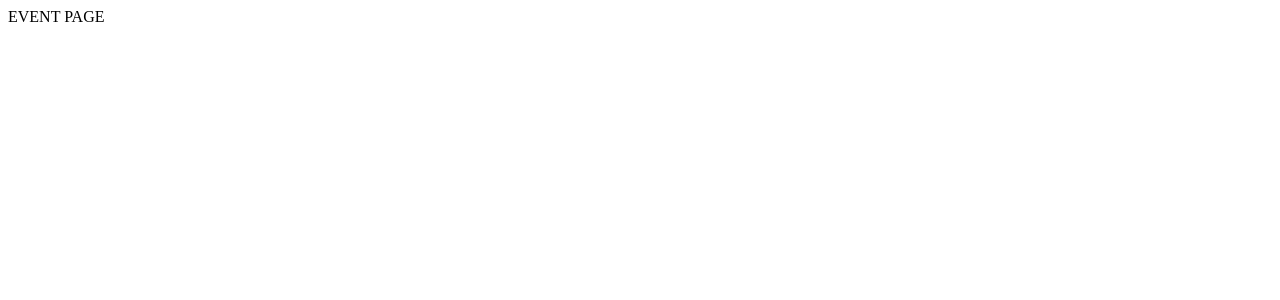
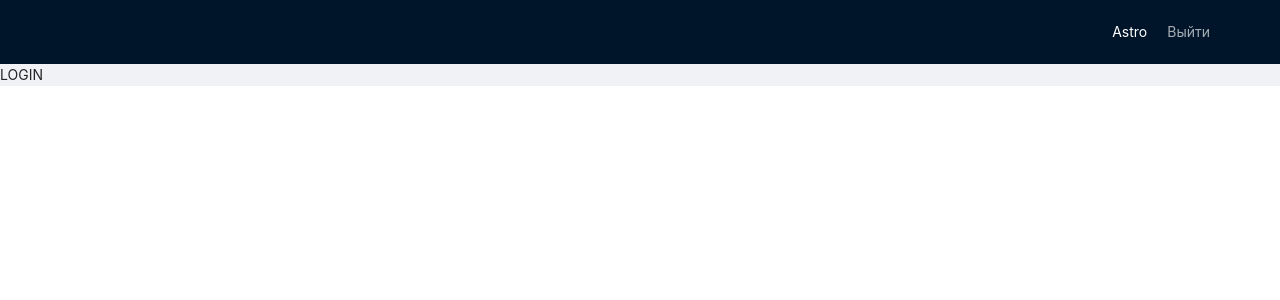
Before and after one commit to AstroKhan/calendar-course, a React (Create React App) app: page /login in a window 1280 px wide. Before the commit this address led to /. Shown: the top 300 px of the page. Built offline with nearby package versions, Linux system fonts and the light colour scheme.

Commit message:
make some layout

```diff
--- a/src/App.css
+++ b/src/App.css
@@ -1,38 +1 @@
-.App {
-  text-align: center;
-}
-
-.App-logo {
-  height: 40vmin;
-  pointer-events: none;
-}
-
-@media (prefers-reduced-motion: no-preference) {
-  .App-logo {
-    animation: App-logo-spin infinite 20s linear;
-  }
-}
-
-.App-header {
-  background-color: #282c34;
-  min-height: 100vh;
-  display: flex;
-  flex-direction: column;
-  align-items: center;
-  justify-content: center;
-  font-size: calc(10px + 2vmin);
-  color: white;
-}
-
-.App-link {
-  color: #61dafb;
-}
-
-@keyframes App-logo-spin {
-  from {
-    transform: rotate(0deg);
-  }
-  to {
-    transform: rotate(360deg);
-  }
-}
+@import '~antd/dist/antd.css';
--- a/src/App.tsx
+++ b/src/App.tsx
@@ -1,10 +1,18 @@
 import React, {FC} from 'react';
 import AppRouter from './components/AppRouter';
+import Navbar from './components/Navbar';
+import {Layout} from 'antd';
+import './App.css';
 
 const App: FC = () => {
   return (
   <div>
-    <AppRouter/>
+    <Layout>
+    <Navbar/>
+    <Layout.Content>
+      <AppRouter/>
+    </Layout.Content>
+    </Layout>
   </div>
   );
 };
--- a/src/components/AppRouter.tsx
+++ b/src/components/AppRouter.tsx
@@ -4,7 +4,7 @@
 
 
 const AppRouter = () => {
-    const auth = true;
+    const auth = false;
   return (
       auth
       ?
--- /dev/null
+++ b/src/components/Navbar.tsx
@@ -0,0 +1,44 @@
+import React, { FC } from 'react';
+import {Layout, Row, Menu} from 'antd';
+import {useHistory} from 'react-router-dom';
+import { RouteNames } from '../router';
+
+const Navbar: FC = () => {
+    const router = useHistory()
+    const auth = true;
+
+  return (
+  <Layout.Header>
+      <Row justify="end">
+          {auth
+            ?
+            <>
+            <div style={{color: 'white'}}>
+                Astro
+            </div>
+            <Menu theme='dark' mode='horizontal' selectable={false}>
+            <Menu.Item
+            onClick={() => console.log('Выйти')}
+            key={1}
+            >
+                Выйти
+            </Menu.Item>
+            </Menu>
+            </>
+            :
+            <Menu theme='dark' mode='horizontal' selectable={false}>
+            <Menu.Item
+            onClick={() => router.push(RouteNames.LOGIN)}
+            key={1}
+            >
+                Логин
+            </Menu.Item>
+            </Menu>
+          }
+
+      </Row>
+  </Layout.Header>
+  );
+};
+
+export default Navbar;
```
